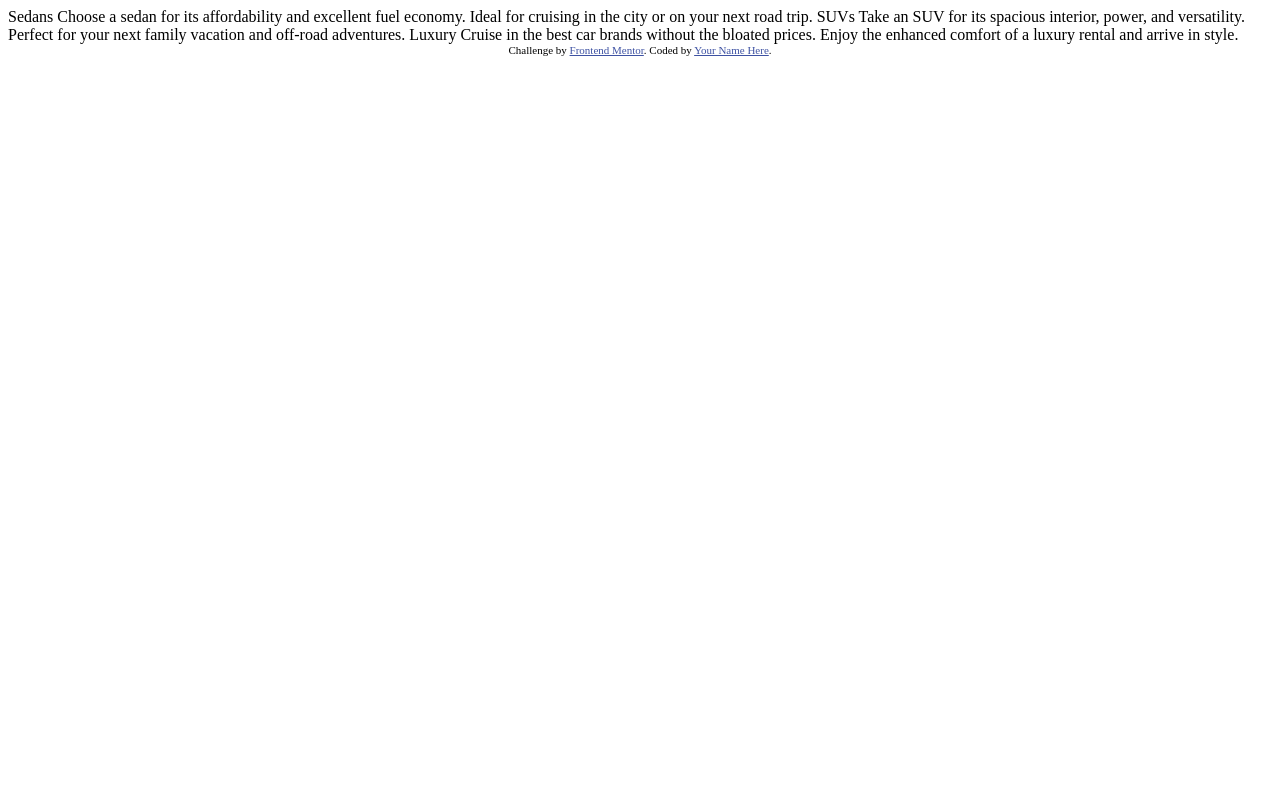
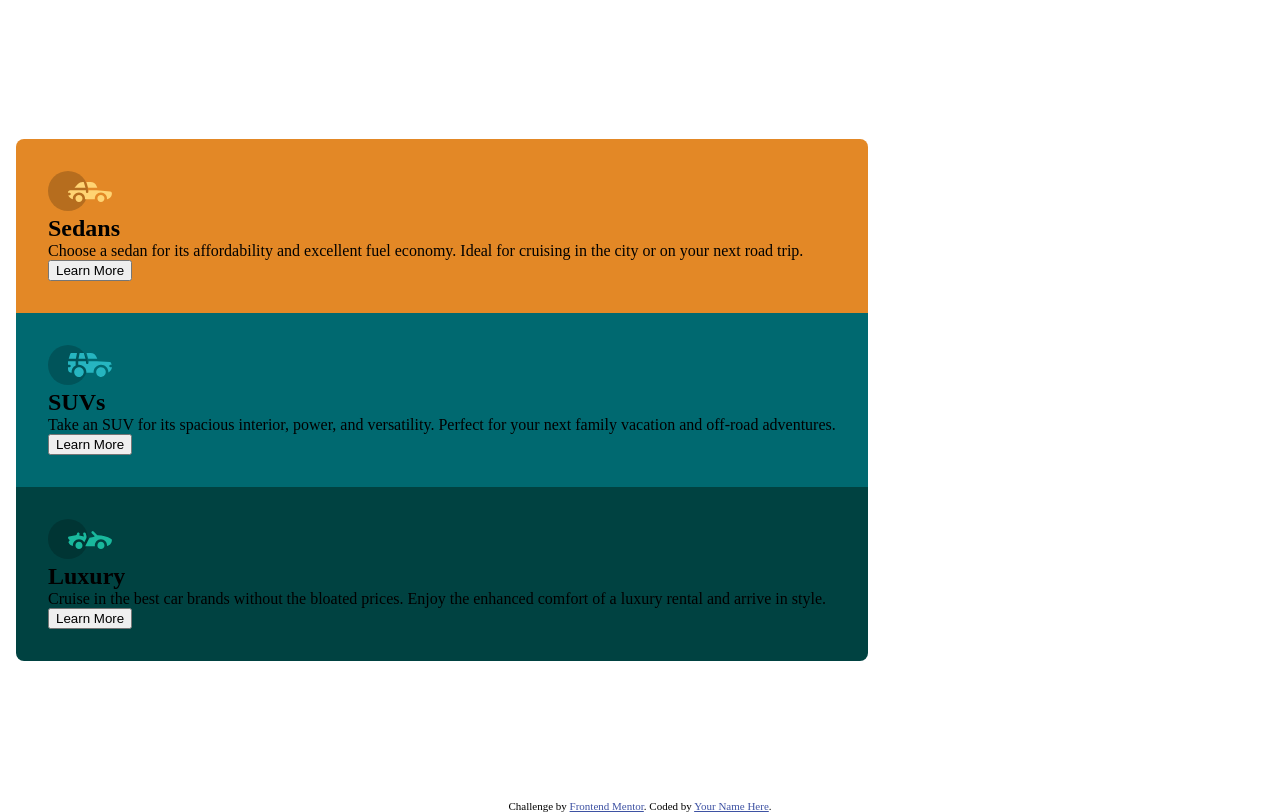
Before and after one commit to jisazamp/3-column-preview-card-component, a plain HTML site: page index.html in a window 1280 px wide. Drawn offline with Linux system fonts and the light colour scheme.

Commit message:
Added basic HTML Markup and some CSS classes

```diff
--- /dev/null
+++ b/index.css
@@ -0,0 +1,67 @@
+:root {
+    --clr-bright-orange: hsl(31, 77%, 52%);
+    --clr-dark-cyan: hsl(184, 100%, 22%);
+    --clr-very-dark-cyan: hsl(179, 100%, 13%);
+}
+
+*, *:before, *:after {
+    box-sizing: border-box;
+}
+
+body {
+    margin: 0;
+    padding: 0;
+}
+
+h1, h2, h3, h4, h5, h6 {
+    margin: 0;
+    padding: 0;
+}
+
+figure {
+    margin: 0;
+    padding: 0;
+}
+
+p {
+    margin: 0;
+    padding: 0;
+}
+
+.container {
+    display: flex;
+    align-items: center;
+    height: 100vh;
+}
+
+.card-container {
+    display: flex;
+    flex-direction: column;
+    padding: 1rem;
+}
+
+.card {
+    padding: 2rem;
+}
+
+.card:first-child {
+    border-top-left-radius: 8px;
+    border-top-right-radius: 8px;
+}
+
+.card:last-child {
+    border-bottom-left-radius: 8px;
+    border-bottom-right-radius: 8px;
+}
+
+#sedans {
+    background-color: var(--clr-bright-orange);
+}
+
+#suvs {
+    background-color: var(--clr-dark-cyan);
+}
+
+#luxury {
+    background-color: var(--clr-very-dark-cyan);
+}
--- a/index.html
+++ b/index.html
@@ -1,36 +1,76 @@
 <!DOCTYPE html>
 <html lang="en">
   <head>
-  <meta charset="UTF-8">
-  <meta name="viewport" content="width=device-width, initial-scale=1.0"> <!-- displays site properly based on user's device -->
+    <meta charset="UTF-8" />
+    <meta name="viewport" content="width=device-width, initial-scale=1.0" />
+    <!-- displays site properly based on user's device -->
 
-  <link rel="icon" type="image/png" sizes="32x32" href="./images/favicon-32x32.png">
+    <link
+      rel="icon"
+      type="image/png"
+      sizes="32x32"
+      href="./images/favicon-32x32.png"
+    />
+
+    <link rel="stylesheet" href="index.css" />
 
     <title>Frontend Mentor | 3-column preview card component</title>
 
     <!-- Feel free to remove these styles or customise in your own stylesheet 👍 -->
     <style>
-    .attribution { font-size: 11px; text-align: center; }
-    .attribution a { color: hsl(228, 45%, 44%); }
+      .attribution {
+        font-size: 11px;
+        text-align: center;
+      }
+      .attribution a {
+        color: hsl(228, 45%, 44%);
+      }
     </style>
   </head>
   <body>
-
-  Sedans
-  Choose a sedan for its affordability and excellent fuel economy. Ideal for cruising in the city
-  or on your next road trip.
-
-  SUVs
-  Take an SUV for its spacious interior, power, and versatility. Perfect for your next family vacation
-  and off-road adventures.
-
-  Luxury
-  Cruise in the best car brands without the bloated prices. Enjoy the enhanced comfort of a luxury
-  rental and arrive in style.
+    <main class="container">
+      <div class="card-container">
+        <article id="sedans" class="card">
+          <figure>
+            <img src="./images/icon-sedans.svg" alt="" />
+          </figure>
+          <h1>Sedans</h1>
+          <p>
+            Choose a sedan for its affordability and excellent fuel economy.
+            Ideal for cruising in the city or on your next road trip.
+          </p>
+          <button class="btn btn-primary">Learn More</button>
+        </article>
+        <article id="suvs" class="card">
+          <figure>
+            <img src="./images/icon-suvs.svg" alt="" />
+          </figure>
+          <h1>SUVs</h1>
+          <p>
+            Take an SUV for its spacious interior, power, and versatility.
+            Perfect for your next family vacation and off-road adventures.
+          </p>
+          <button class="btn btn-primary">Learn More</button>
+        </article>
+        <article id="luxury" class="card">
+          <figure>
+            <img src="./images/icon-luxury.svg" alt="" />
+          </figure>
+          <h1>Luxury</h1>
+          <p>
+            Cruise in the best car brands without the bloated prices. Enjoy the
+            enhanced comfort of a luxury rental and arrive in style.
+          </p>
+          <button class="btn btn-primary">Learn More</button>
+        </article>
+      </div>
+    </main>
 
     <div class="attribution">
-    Challenge by <a href="https://www.frontendmentor.io?ref=challenge" target="_blank">Frontend Mentor</a>.
-    Coded by <a href="#">Your Name Here</a>.
+      Challenge by
+      <a href="https://www.frontendmentor.io?ref=challenge" target="_blank"
+        >Frontend Mentor</a
+      >. Coded by <a href="#">Your Name Here</a>.
     </div>
   </body>
 </html>
```
Lines whose indentation alone changed are shown as unchanged.
